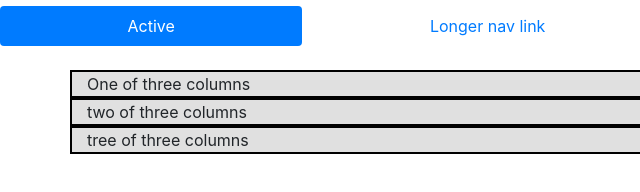
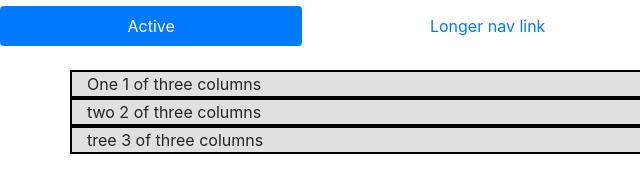
Before and after one commit to Sambit2016/Nour2016, a plain HTML site: page index.html in a window 1280 px wide. Shown: the part 376-568 px from the top of the page, 0-640 px from the left. Drawn offline with nearby package versions, Linux system fonts and the light colour scheme.

Commit message:
Update index.html
2

```diff
--- a/index.html
+++ b/index.html
@@ -141,13 +141,13 @@
 <div class="container">
   <div class="row">
     <div class="Sam10 col-sm-6 col-md-12 col-lg-12">
-      One of three columns
+      One 1 of three columns
     </div>
     <div class="Sam10 col-sm-3 col-md-6 col-lg-12">
-      two of three columns
+      two 2 of three columns
     </div>
     <div class="Sam10 col-sm-3 col-md-6 col-lg-12">
-      tree of three columns
+      tree 3 of three columns
     </div>
   </div>
 </div>
```
